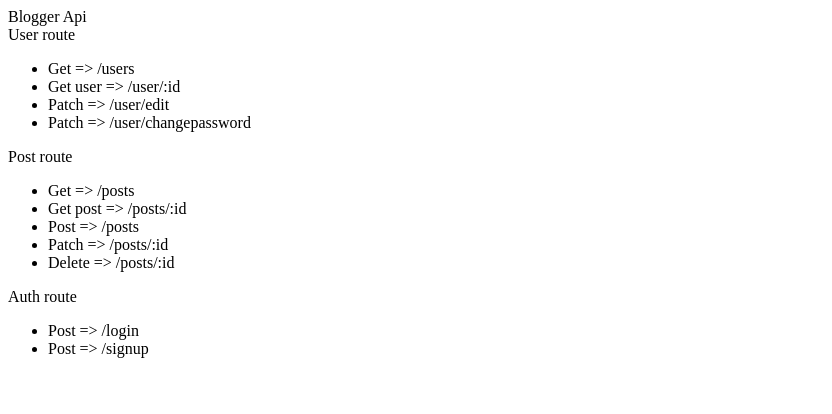
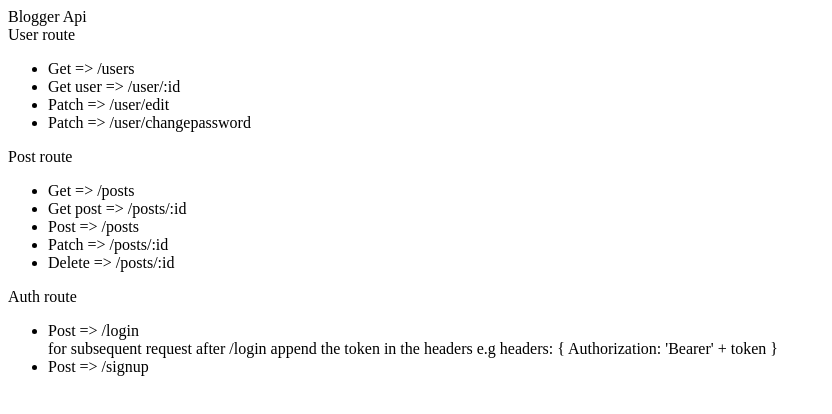
Before and after one commit to zannujulius/blogapi, a website: page welcome.html in a window 1280 px wide. Shown: the whole page, without its empty margins (0-832 px from the left). Drawn offline with Linux system fonts and the light colour scheme.

Commit message:
edit documentation

```diff
--- a/welcome.html
+++ b/welcome.html
@@ -27,7 +27,18 @@
           </ul>
           <div class="">Auth route</div>
           <ul>
-            <li>Post => /login</li>
+            <li>
+                <div class="">
+                    <div class="">
+                        Post => /login
+                    </div>
+                    <div class="">
+                        for subsequent request after /login append the token in the headers
+                        e.g headers: {
+                            Authorization: 'Bearer' + token
+                        }
+                    </div>
+            </li>
             <li>Post => /signup</li>
           </ul>
         </div>
```
